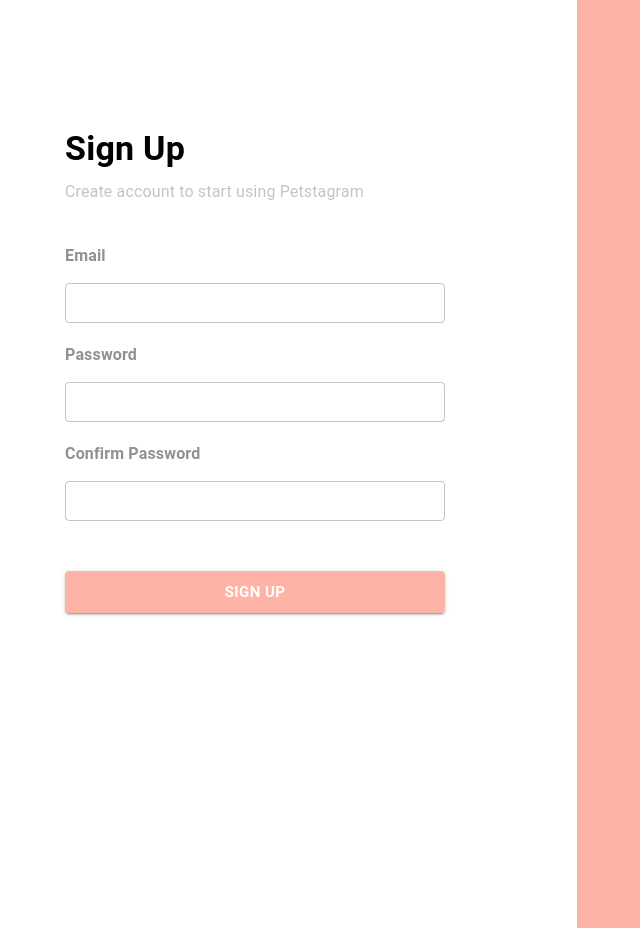
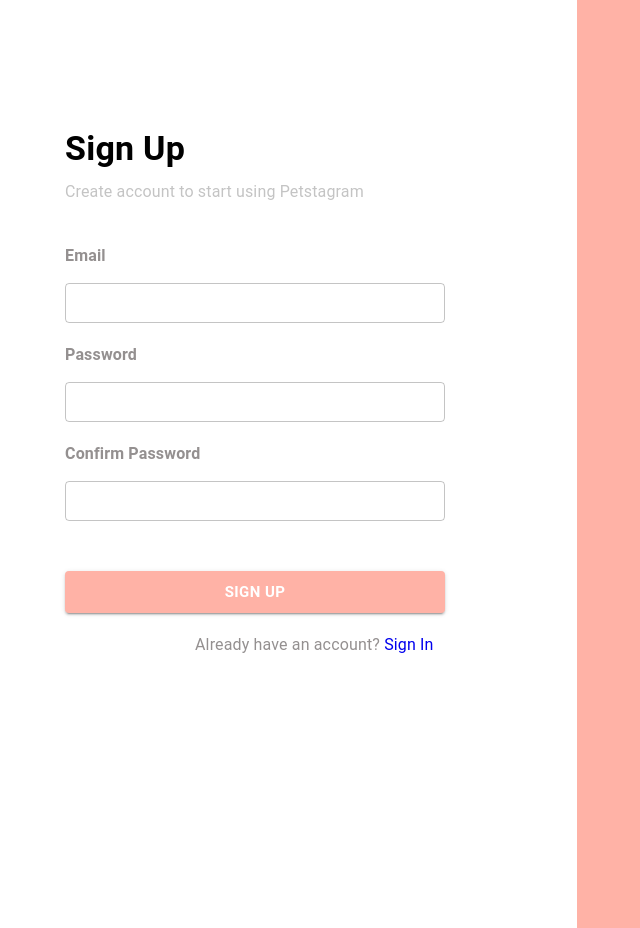
Before and after one commit to nhungL/petstagram, a React (Create React App) app in the folder frontend/: page / in a window 1280 px wide. Shown: the whole page, without its empty margins (63-703 px from the left). Built offline with nearby package versions, Linux system fonts and the light colour scheme.

Commit message:
Edit sign up page

```diff
--- a/frontend/src/components/SignUp/SignUp.js
+++ b/frontend/src/components/SignUp/SignUp.js
@@ -1,9 +1,13 @@
 import { Button, Grid, TextField, Typography } from "@mui/material";
 import useStyles from "./Style";
 import React from "react";
+import { useNavigate } from "react-router-dom";
+import { Link } from "react-router-dom";
 
 export default function SignUp() {
   const classes = useStyles();
+  const navigate = useNavigate();
+
   return (
     <div className={classes.background}>
       <Grid
@@ -51,6 +55,14 @@
             Sign Up
           </Button>
         </Grid>
+        <Grid item align="left">
+          <Typography className={classes.haveacc}>
+            Already have an account?{" "}
+            <Link to="/signin" className={classes.link}>
+              Sign In
+            </Link>
+          </Typography>
+        </Grid>
       </Grid>
     </div>
   );
--- a/frontend/src/components/SignUp/Style.js
+++ b/frontend/src/components/SignUp/Style.js
@@ -29,10 +29,14 @@
     width: "380px",
     marginTop: "30px",
     fontWeight: "bold",
-    marginBottom: "100px",
+    marginBottom: "20px",
   },
-  // card: {
-  //   height: "100vh",
-  // },
+  link: {
+    textDecoration: "none",
+  },
+  haveacc: {
+    color: "#949090",
+    marginLeft: "130px",
+  },
 }));
 export default useStyles;
```
